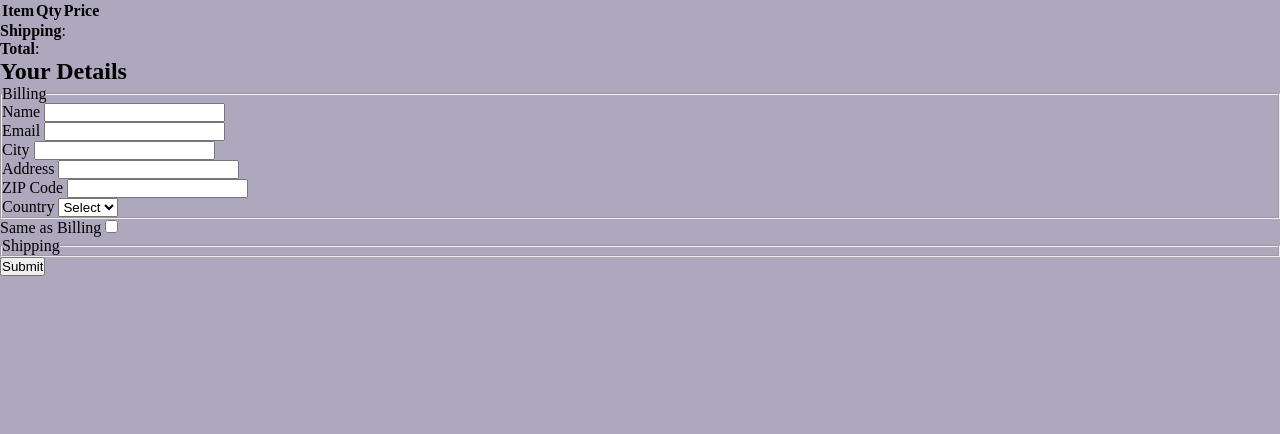
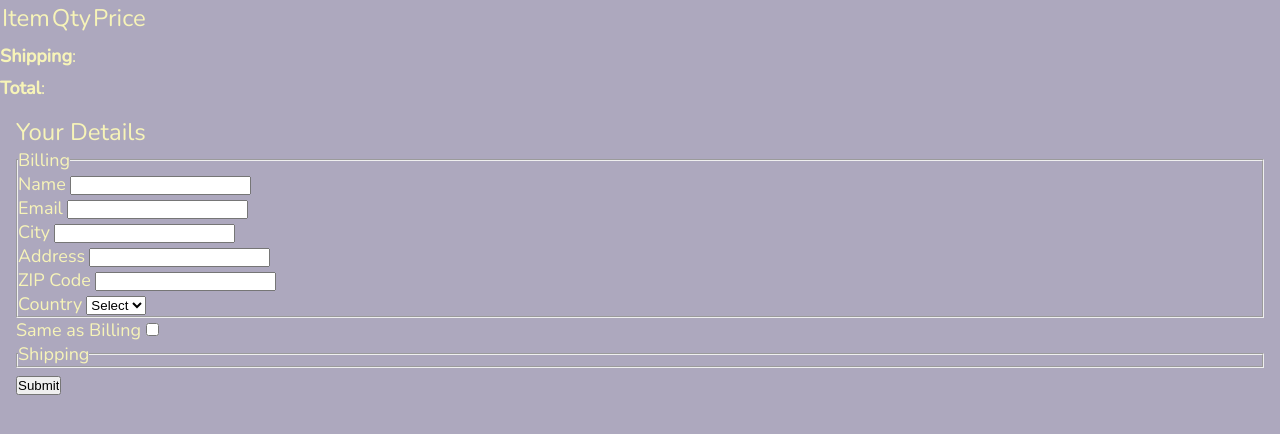
Before and after one commit to jtompkins415/capstone-1-provisions, a Flask app: page /provisions/shop/checkout in a window 1280 px wide. Shown: the part 100-534 px from the top of the page. Run offline with Flask 3, Linux system fonts and the light colour scheme; lists and menus that the app fills with data are empty.

Commit message:
set styles for checkout and shopping cart pages

```diff
--- a/static/styles.css
+++ b/static/styles.css
@@ -192,3 +192,122 @@ button:hover {
     text-decoration: none;
     color: #dc824e;
 }
+
+/* shopping cart styles */
+
+#shopping-cart {
+    margin-top: 5rem;
+    margin-left: 10rem;
+}
+
+.shopping-cart tr th{
+    font-family: 'Nunito', sans-serif;
+    font-weight: 300;
+    font-size: 24px;
+    color: #F7F4B8;
+    text-decoration: none;
+    column-gap: 5rem;
+
+
+}
+
+
+#update-cart{
+    margin-top: .5rem;
+    margin-bottom: .5rem;
+    padding: 9px 25px;
+    background-color: rgba(33, 1, 36, 1);
+    border: none;
+    border-radius: 50px;
+    cursor: pointer;
+    transition: all 0.3s ease 0s;
+    color: #F7F4B8;
+    font-family: 'Nunito', sans-serif;
+    font-size: 16px;
+    font-weight: 300;
+}
+
+#update-cart:hover{
+    color:#F79256;
+    background-color: rgba(33, 1, 36, 0.8);
+}
+
+#empty-cart{
+    margin-top: .5rem;
+    margin-bottom: .5rem;
+    padding: 9px 25px;
+    background-color: rgba(33, 1, 36, 1);
+    border: none;
+    border-radius: 50px;
+    cursor: pointer;
+    transition: all 0.3s ease 0s;
+    color: #F7F4B8;
+    font-family: 'Nunito', sans-serif;
+    font-size: 16px;
+    font-weight: 300;
+}
+
+#empty-cart:hover{
+    color:#F79256;
+    background-color: rgba(33, 1, 36, 0.8);
+}
+
+#sub-total {
+    font-family: 'Nunito', sans-serif;
+    font-weight: 300;
+    font-size: 18px;
+    color: #F7F4B8;
+    text-decoration: none;
+}
+
+#shipping {
+    font-family: 'Nunito', sans-serif;
+    font-weight: 300;
+    font-size: 18px;
+    color: #F7F4B8;
+    text-decoration: none;
+    margin-top: .5rem;
+    margin-bottom: .5rem;
+}
+
+#checkout-order-form {
+    margin: 1rem;
+}
+
+#checkout-order-form h2 {
+    font-family: 'Nunito', sans-serif;
+    font-weight: 300;
+    font-size: 24px;
+    color: #F7F4B8;
+    text-decoration: none;
+}
+#checkout-order-form legend {
+    font-family: 'Nunito', sans-serif;
+    font-weight: 300;
+    font-size: 18px;
+    color: #F7F4B8;
+    text-decoration: none;
+}
+#checkout-order-form label {
+    font-family: 'Nunito', sans-serif;
+    font-weight: 300;
+    font-size: 18px;
+    color: #F7F4B8;
+    text-decoration: none;
+}
+
+#check-order-form div input{
+    border-radius: 10px;
+}
+
+#shipping-same {
+    font-family: 'Nunito', sans-serif;
+    font-weight: 300;
+    font-size: 18px;
+    color: #F7F4B8;
+    text-decoration: none;
+}
+
+#submit-order {
+    margin-top: .5rem;
+}
```
